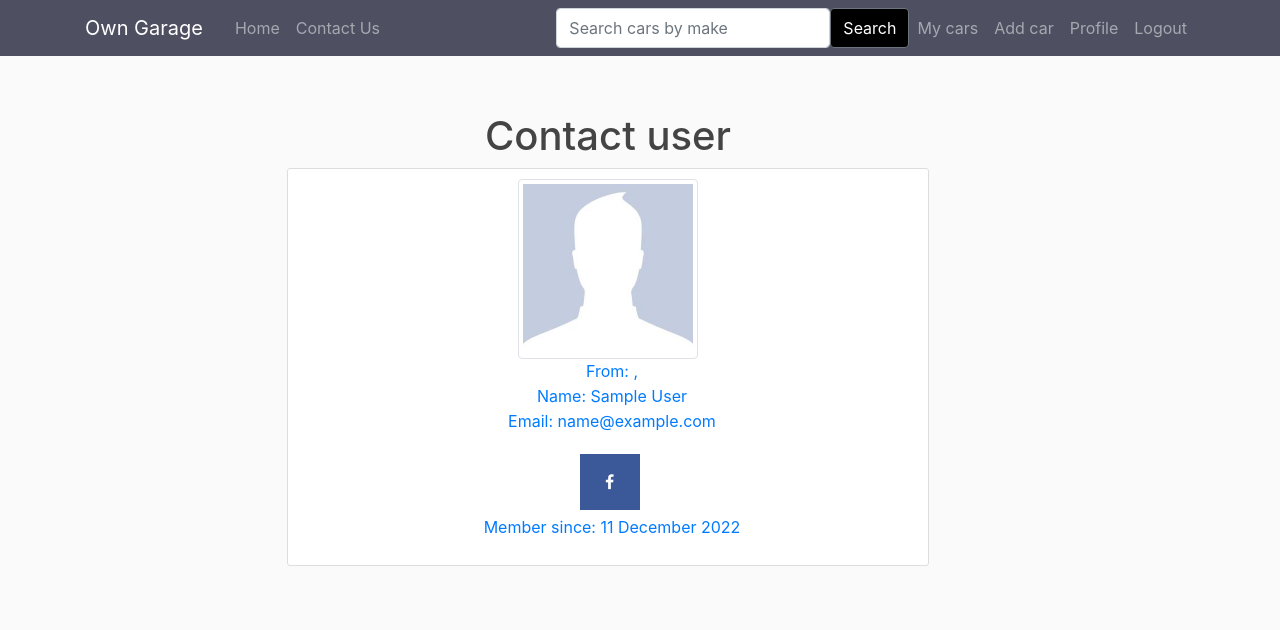
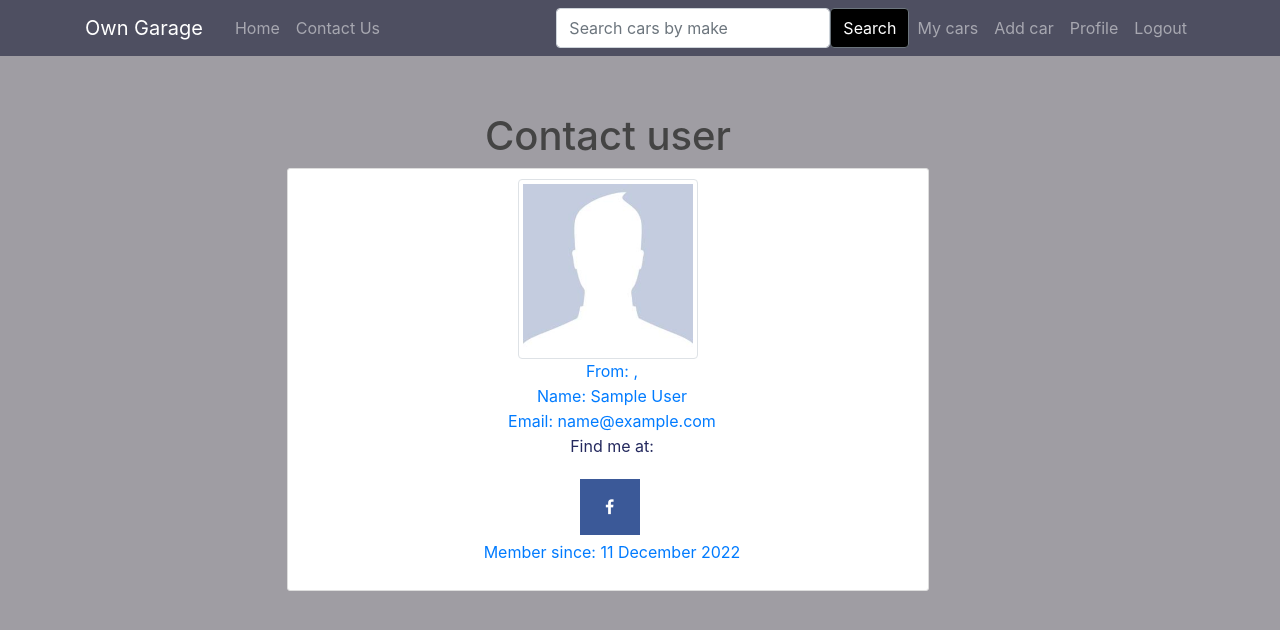
Before and after one commit to dimitarhristov86/owngarage, a Django app: page /contact_user/1/ in a window 1280 px wide. Shown: the top 630 px of the page. Run offline with Django 4.2, Linux system fonts and the light colour scheme; the visitor is signed in with stand-in values (Sample User, id 1); data comes from the database, SQL or seed files in the repository; some libraries are stand-ins or nearby versions.

Commit message:
css update v.2

```diff
--- a/garage/static/garage/main.css
+++ b/garage/static/garage/main.css
@@ -1,5 +1,9 @@
+* {
+  box-sizing: border-box;
+}
+
 body {
-  background: #fafafa;
+  background: #9f9da3;
   color: #000;
   margin-top: 7rem;
   margin-left: 17rem;
--- a/garage/templates/garage/base.html
+++ b/garage/templates/garage/base.html
@@ -4,7 +4,7 @@
 <head>
   <!-- Required meta tags -->
   <meta charset="utf-8">
-  <meta name="viewport" content="width=device-width, initial-scale=1, shrink-to-fit=no">
+  <meta name="viewport" content="width=device-width, initial-scale=1.0">
 
   <!-- Bootstrap CSS -->
   <link rel="stylesheet" href="https://cdn.jsdelivr.net/npm/bootstrap@4.0.0/dist/css/bootstrap.min.css" integrity="sha384-Gn5384xqQ1aoWXA+058RXPxPg6fy4IWvTNh0E263XmFcJlSAwiGgFAW/dAiS6JXm" crossorigin="anonymous">
--- a/users/templates/users/contact_user.html
+++ b/users/templates/users/contact_user.html
@@ -13,6 +13,7 @@
     <div class="user-email">
         <p style="color:#007bff; margin-left:8px; margin-top:-15px;">Email: {{ user.email }}</p>
     </div>
+    <p style="margin-left:8px; margin-top:-15px; color:#24295e;">Find me at:</p>
     {% if object.profile.facebook_page and object.profile.instagram_page %}
       <div class="media-body">
         <a href="{{ object.profile.facebook_page}}" style="margin-left:5px;" class="fa fa-facebook"></a>
```
